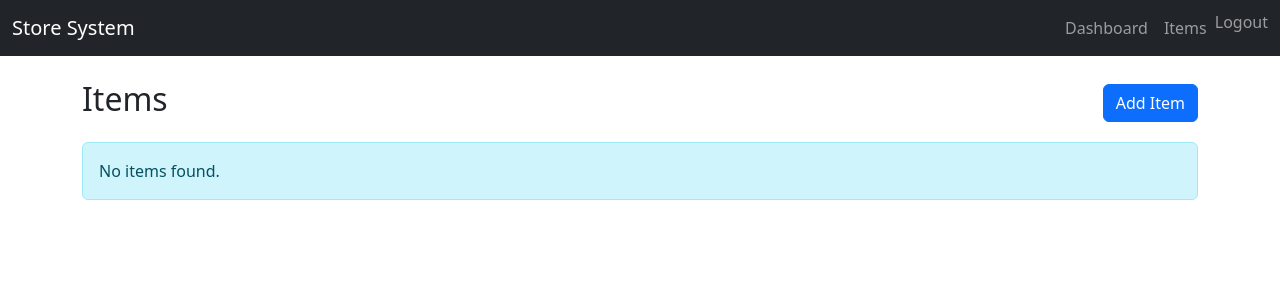
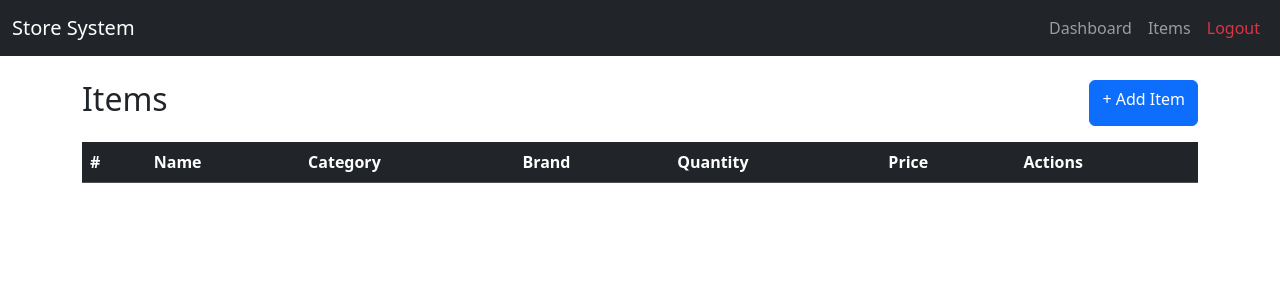
Before and after one commit to Habtamu210/Store, a Django app: page /items/ in a window 1280 px wide. Shown: the top 300 px of the page. Run offline with Django 5.2, Linux system fonts and the light colour scheme; a user stored in the database is signed in; data comes from the database, SQL or seed files in the repository; both versions use the stored data as it was after the commit; lists and menus that the app fills with data are empty.

Commit message:
make changes to new features

```diff
--- /dev/null
+++ b/store/permissions.py
@@ -0,0 +1,5 @@
+def is_admin(user):
+    return user.groups.filter(name='Admin').exists()
+
+def is_officer(user):
+    return user.groups.filter(name='StoreOfficer').exists()
--- a/store/templates/store/base.html
+++ b/store/templates/store/base.html
@@ -5,25 +5,23 @@
     <link href="https://cdn.jsdelivr.net/npm/bootstrap@5.3.2/dist/css/bootstrap.min.css" rel="stylesheet">
 </head>
 <body>
-<nav class="navbar navbar-expand-lg navbar-dark bg-dark">
+
+<nav class="navbar navbar-dark bg-dark navbar-expand-lg">
     <div class="container-fluid">
         <a class="navbar-brand" href="{% url 'dashboard' %}">Store System</a>
-        <div class="collapse navbar-collapse">
-            <ul class="navbar-nav ms-auto mb-2 mb-lg-0">
+        <ul class="navbar-nav ms-auto">
             {% if user.is_authenticated %}
                 <li class="nav-item"><a class="nav-link" href="{% url 'dashboard' %}">Dashboard</a></li>
                 <li class="nav-item"><a class="nav-link" href="{% url 'item_list' %}">Items</a></li>
+
                 <li class="nav-item">
-                        <form method="post" action="{% url 'logout' %}" class="d-inline">
+                    <form method="post" action="{% url 'logout' %}">
                         {% csrf_token %}
-                            <button type="submit" class="btn btn-link nav-link" style="display:inline;padding:0;">Logout</button>
+                        <button class="btn nav-link text-danger">Logout</button>
                     </form>
                 </li>
-                {% else %}
-                    <li class="nav-item"><a class="nav-link" href="{% url 'login' %}">Login</a></li>
             {% endif %}
         </ul>
-        </div>
     </div>
 </nav>
 
@@ -31,6 +29,5 @@
     {% block content %}{% endblock %}
 </div>
 
-<script src="https://cdn.jsdelivr.net/npm/bootstrap@5.3.2/dist/js/bootstrap.bundle.min.js"></script>
 </body>
 </html>
--- a/store/templates/store/item_list.html
+++ /dev/null
@@ -1,36 +0,0 @@
-{% extends 'store/base.html' %}
-
-{% block content %}
-<div class="d-flex justify-content-between align-items-center mb-3">
-    <h2>Items</h2>
-    <a href="{% url 'item_create' %}" class="btn btn-primary">Add Item</a>
-</div>
-
-{% if items %}
-<table class="table table-striped table-bordered">
-    <thead class="table-dark">
-        <tr>
-            <th>#</th>
-            <th>Name</th>
-            <th>Category</th>
-            <th>Actions</th>
-        </tr>
-    </thead>
-    <tbody>
-        {% for item in items %}
-        <tr>
-            <td>{{ forloop.counter }}</td>
-            <td>{{ item.name }}</td>
-            <td>{{ item.category }}</td>
-            <td>
-                <a href="{% url 'item_update' item.pk %}" class="btn btn-sm btn-warning">Edit</a>
-                <a href="{% url 'item_delete' item.pk %}" class="btn btn-sm btn-danger">Delete</a>
-            </td>
-        </tr>
-        {% endfor %}
-    </tbody>
-</table>
-{% else %}
-<div class="alert alert-info">No items found.</div>
-{% endif %}
-{% endblock %}
--- /dev/null
+++ b/store/templates/store/items/list.html
@@ -0,0 +1,40 @@
+{% extends "store/base.html" %}
+{% block content %}
+
+<div class="d-flex justify-content-between mb-3">
+    <h2>Items</h2>
+    <a href="{% url 'item_create' %}" class="btn btn-primary">+ Add Item</a>
+</div>
+
+<table class="table table-striped">
+    <thead class="table-dark">
+        <tr>
+            <th>#</th>
+            <th>Name</th>
+            <th>Category</th>
+            <th>Brand</th>
+            <th>Quantity</th>
+            <th>Price</th>
+            <th>Actions</th>
+        </tr>
+    </thead>
+
+    <tbody>
+        {% for item in items %}
+        <tr>
+            <td>{{ forloop.counter }}</td>
+            <td>{{ item.name }}</td>
+            <td>{{ item.category }}</td>
+            <td>{{ item.brand }}</td>
+            <td>{{ item.quantity }}</td>
+            <td>{{ item.unit_price }}</td>
+            <td>
+                <a href="{% url 'item_update' item.pk %}" class="btn btn-warning btn-sm">Edit</a>
+                <a href="{% url 'item_delete' item.pk %}" class="btn btn-danger btn-sm">Delete</a>
+            </td>
+        </tr>
+        {% endfor %}
+    </tbody>
+</table>
+
+{% endblock %}
--- a/store/urls.py
+++ b/store/urls.py
@@ -1,23 +1,20 @@
 from django.urls import path
-
-from store import admin
-from . import views
 from django.contrib.auth import views as auth_views
-from django.contrib import admin
-
+from store.views.dashboard_views import dashboard
+from store.views.item_views import (
+    item_list, item_create, item_update, item_delete
+)
 
 urlpatterns = [
 
-    path('admin/', admin.site.urls),
-
-    path('login/', auth_views.LoginView.as_view(template_name='login.html'), name='login'),
+    path('login/', auth_views.LoginView.as_view(template_name='store/login.html'), name='login'),
     path('logout/', auth_views.LogoutView.as_view(), name='logout'),
 
-    path('', views.dashboard, name='dashboard'),
+    path('', dashboard, name='dashboard'),
 
-    path('', views.dashboard, name='dashboard'),
-    path('items/', views.item_list, name='item_list'),
-    path('items/add/', views.item_create, name='item_create'),
-    path('items/<int:pk>/edit/', views.item_update, name='item_update'),
-    path('items/<int:pk>/delete/', views.item_delete, name='item_delete'),
+    path('items/', item_list, name='item_list'),
+    path('items/add/', item_create, name='item_create'),
+    path('items/<int:pk>/edit/', item_update, name='item_update'),
+    path('items/<int:pk>/delete/', item_delete, name='item_delete'),
+
 ]
--- a/store/views.py
+++ /dev/null
@@ -1,61 +0,0 @@
-from django.shortcuts import render
-from django.contrib.auth.decorators import login_required
-from django.contrib.auth.models import User
-
-# Create your views here.
-from django.shortcuts import render, redirect, get_object_or_404
-from django.contrib.auth.decorators import login_required, permission_required
-from .models import Item
-from .forms import ItemForm
-
-@login_required
-def dashboard(request):
-    if request.user.groups.filter(name='Admin').exists():
-        total_items = Item.objects.count()
-        total_officers = User.objects.filter(groups__name='StoreOfficer').count()
-        return render(request, 'store/dashboard.html', {'total_items': total_items, 'total_officers': total_officers})
-    else:
-        items = Item.objects.filter(created_by=request.user)
-        return render(request, 'store/dashboard.html', {'items': items})
-
-@login_required
-@permission_required('store.view_item', raise_exception=True)
-def item_list(request):
-    items = Item.objects.all() if request.user.groups.filter(name='Admin').exists() else Item.objects.filter(created_by=request.user)
-    return render(request, 'store/item_list.html', {'items': items})
-
-@login_required
-@permission_required('store.add_item', raise_exception=True)
-def item_create(request):
-    if request.method == 'POST':
-        form = ItemForm(request.POST)
-        if form.is_valid():
-            item = form.save(commit=False)
-            item.created_by = request.user
-            item.save()
-            return redirect('item_list')
-    else:
-        form = ItemForm()
-    return render(request, 'store/item_form.html', {'form': form})
-
-@login_required
-@permission_required('store.change_item', raise_exception=True)
-def item_update(request, pk):
-    item = get_object_or_404(Item, pk=pk)
-    if request.method == 'POST':
-        form = ItemForm(request.POST, instance=item)
-        if form.is_valid():
-            form.save()
-            return redirect('item_list')
-    else:
-        form = ItemForm(instance=item)
-    return render(request, 'store/item_form.html', {'form': form})
-
-@login_required
-@permission_required('store.delete_item', raise_exception=True)
-def item_delete(request, pk):
-    item = get_object_or_404(Item, pk=pk)
-    if request.method == 'POST':
-        item.delete()
-        return redirect('item_list')
-    return render(request, 'store/item_detail.html', {'item': item})
--- /dev/null
+++ b/store/views/item_views.py
@@ -0,0 +1,65 @@
+from django.shortcuts import render, redirect, get_object_or_404
+from django.contrib.auth.decorators import login_required, permission_required
+from store.models import Item
+from store.forms import ItemForm
+
+
+@login_required
+@permission_required('store.view_item', raise_exception=True)
+def item_list(request):
+    user = request.user
+
+    if user.groups.filter(name='Admin').exists():
+        items = Item.objects.all()
+    else:
+        items = Item.objects.filter(created_by=user)
+
+    return render(request, 'store/items/list.html', {'items': items})
+
+
+@login_required
+@permission_required('store.add_item', raise_exception=True)
+def item_create(request):
+    form = ItemForm(request.POST or None)
+
+    if request.method == 'POST' and form.is_valid():
+        item = form.save(commit=False)
+        item.created_by = request.user
+        item.save()
+        return redirect('item_list')
+
+    return render(request, 'store/items/form.html', {'form': form})
+
+
+@login_required
+@permission_required('store.change_item', raise_exception=True)
+def item_update(request, pk):
+    item = get_object_or_404(Item, pk=pk)
+
+    # Officers may only edit their own items
+    if request.user.groups.filter(name='StoreOfficer').exists() and item.created_by != request.user:
+        return redirect('item_list')
+
+    form = ItemForm(request.POST or None, instance=item)
+
+    if request.method == 'POST' and form.is_valid():
+        form.save()
+        return redirect('item_list')
+
+    return render(request, 'store/items/form.html', {'form': form})
+
+
+@login_required
+@permission_required('store.delete_item', raise_exception=True)
+def item_delete(request, pk):
+    item = get_object_or_404(Item, pk=pk)
+
+    # Officers may only delete their own items
+    if request.user.groups.filter(name='StoreOfficer').exists() and item.created_by != request.user:
+        return redirect('item_list')
+
+    if request.method == 'POST':
+        item.delete()
+        return redirect('item_list')
+
+    return render(request, 'store/items/delete.html', {'item': item})
--- a/store_project/urls.py
+++ b/store_project/urls.py
@@ -4,7 +4,7 @@ from django.contrib.auth import views as auth_views
 
 urlpatterns = [
     path('admin/', admin.site.urls),
-    path('login/', auth_views.LoginView.as_view(template_name='store/login.html'), name='login'),
+    path('login/', auth_views.LoginView.as_view(template_name='registration/login.html'), name='login'),
     path('logout/', auth_views.LogoutView.as_view(), name='logout'),
     path('', include('store.urls')),
 ]
```
Also changed, not shown: store/management/commands/setup_roles.py (added, +20 -0 lines), store/templates/registration/login.html (added, +38 -0 lines), store/templates/store/dashboard.html (+17 -36 lines), store/templates/store/item_form.html (deleted, +0 -36 lines), store/templates/store/items/delete.html (added, +21 -0 lines), store/templates/store/items/detail.html (added, +36 -0 lines), store/templates/store/items/form.html (added, +18 -0 lines), store/views/dashboard_views.py (added, +20 -0 lines), store_project/settings.py (+4 -3 lines), db.sqlite3. Lines whose indentation alone changed are shown as unchanged.
